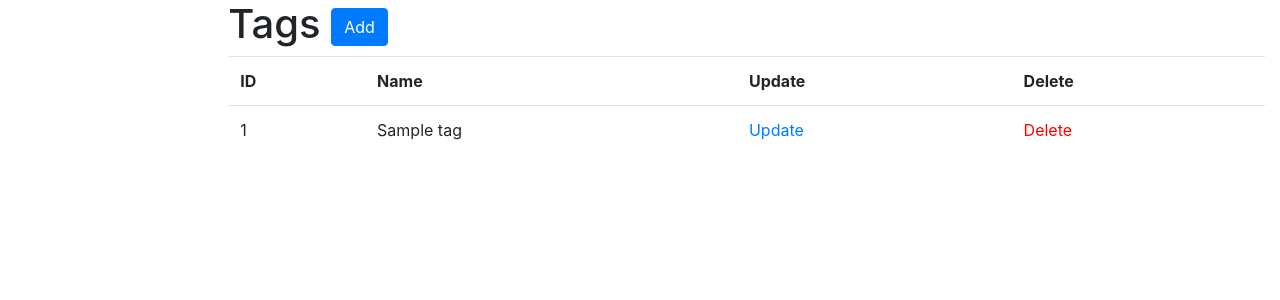
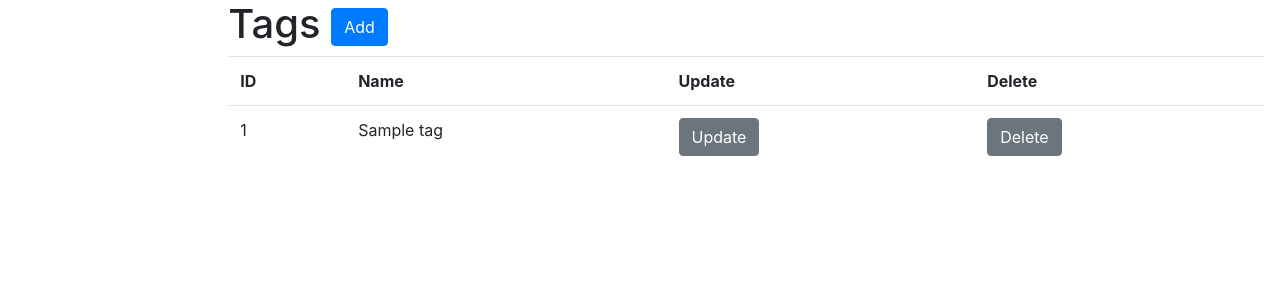
Before and after one commit to mtiunov/todo-list, a Django app: page /tags/ in a window 1280 px wide. Shown: the top 300 px of the page. Run offline with Django 5.2, Linux system fonts and the light colour scheme; tables that the repository leaves empty hold one stand-in row (values such as "Sample post"); some libraries are stand-ins or nearby versions.

Commit message:
Updating buttons on a page tags list

```diff
--- a/templates/catalog/tag_list.html
+++ b/templates/catalog/tag_list.html
@@ -27,13 +27,12 @@
       {{ tag.name }}
     </td>
     <td>
-      <a href="{% url 'catalog:tag-update' pk=tag.id %}">
+      <a class="btn btn-secondary" href="{% url 'catalog:tag-update' pk=tag.id %}">
         Update
       </a>
     </td>
     <td>
-      <a style="color: red"
-         href="{% url 'catalog:tag-delete' pk=tag.id %}">
+      <a class="btn btn-secondary" href="{% url 'catalog:tag-delete' pk=tag.id %}">
         Delete
       </a>
     </td>
```
